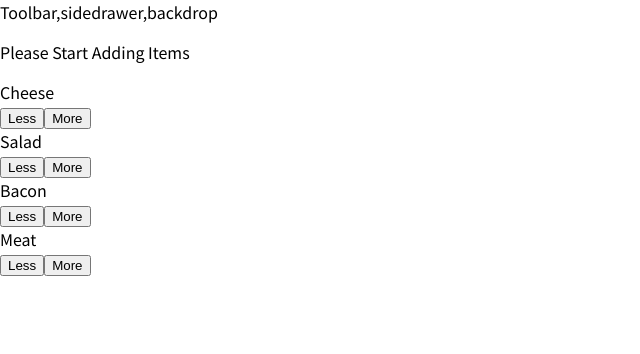
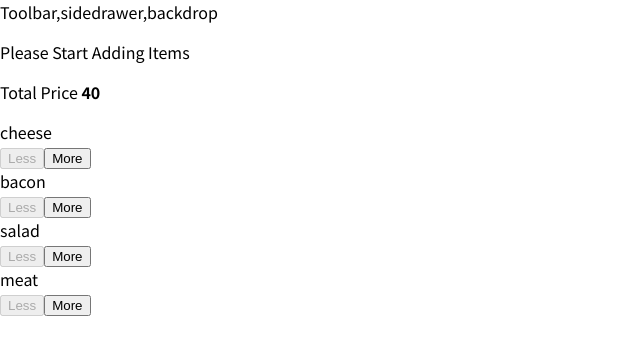
Before and after one commit to cherma/burger, a React app: page / in a window 1280 px wide. Shown: the top 354 px of the page, without its empty margins (0-640 px from the left). Built offline with nearby package versions, Linux system fonts and the light colour scheme.

Commit message:
updating price

```diff
--- a/src/Components/Burger/BuildControls/BuildControl/BuildControl.js
+++ b/src/Components/Burger/BuildControls/BuildControl/BuildControl.js
@@ -1,11 +1,17 @@
 import React from 'react';
 import classes from './BuildControl.css';
 
-const BuildControl = (props) => (
+const BuildControl = ({label,count,quantityHandler}) => {
+    const countHandler = (type) => {
+         count = (type===1) ? count + 1 : count - 1
+         quantityHandler(label,count)
+    }
+    return (
     <div className={classes.BuildControl}>
-       <div className={classes.label}>{props.label}</div>
-       <button className={classes.less}>Less</button>
-       <button className={classes.more} onClick={props.add}>More</button>
+       <div className={classes.label}>{label}</div>
+       <button className={classes.less} disabled={count===0} onClick={()=>countHandler(0)}>Less</button>
+       <button className={classes.more} onClick={()=>countHandler(1)}>More</button>
     </div>
 );
+}
 export default BuildControl;
--- a/src/Components/Burger/BuildControls/BuildControls.css
+++ b/src/Components/Burger/BuildControls/BuildControls.css
@@ -8,3 +8,7 @@
   margin: auto;
   padding: 5px 2px;
 }
+.BuildControls price{
+  margin-left: auto;
+  margin-right: auto;
+}
--- a/src/Components/Burger/BuildControls/BuildControls.js
+++ b/src/Components/Burger/BuildControls/BuildControls.js
@@ -2,20 +2,21 @@ import React from 'react';
 import BuildControl from './BuildControl/BuildControl';
 import classes from './BuildControls.css';
 
-const control =[
-  {label:"Cheese",type:"cheese"},
-  {label:"Salad" ,type:"salad"},
-  {label:"Bacon" ,type:"bacon"},
-  {label:"Meat",type:"meat"}
-]
-
-const BuildControls =  (props) => (
+const BuildControls = (props) => {
+  const keys = Object.keys(props.ingredients)
+  return (
   <div className={classes.BuildControls}>
+    <p className={classes.price}>Total Price <strong>{props.price}</strong></p>
     {
-      control.map((ctrl,i)=>
-      <BuildControl key={ctrl.label+i} label={ctrl.label} add={()=>props.addIngredientHandler(ctrl.type)}/>)
+      keys.map((item)=>
+      <BuildControl
+         key={item}
+         label={item}
+         count={props.ingredients[item]}
+         quantityHandler={props.quantityHandler}/>)
     }
   </div>
-);
+  );
+}
 
 export default BuildControls;
--- a/src/Containers/BurgerBuilder/BurgerBuilder.js
+++ b/src/Containers/BurgerBuilder/BurgerBuilder.js
@@ -3,11 +3,8 @@ import Aux from '../../hoc/Aux';
 import Burger from '../../Components/Burger/Burger';
 import BuildControls from '../../Components/Burger/BuildControls/BuildControls';
 
-const INGREDIENT_PRICE  = {
-  cheese : 15,
-  bacon : 40,
-  salad : 25,
-  meat : 40 }
+const INGREDIENT_PRICE  = [15,40,25,40]//[cheese,bacon,salad,meat]
+
 class BurgerBuilder extends React.Component{
   state = {
     ingredients : {
@@ -18,24 +15,28 @@ class BurgerBuilder extends React.Component{
     } ,
     totalPrice : 40
   }
-  addIngredientHandler = (type) => {
-    const oldCount = this.state.ingredients[type]
-    const updatedIngredients = {...this.state.ingredients}
-    const updatedCount = oldCount + 1;
-    updatedIngredients[type] = updatedCount;
-    const priceAddition = INGREDIENT_PRICE[type]
-    const oldPrice = this.state.totalPrice
-    const updatePrice = oldPrice + priceAddition;
-    this.setState({ingredients:updatedIngredients,totalPrice:updatePrice})
-  };
-  removeIngredientHandler = (type) => {
-    conts
+  quantityHandler = (src,count) =>{
+    const newState = {...this.state.ingredients}
+    newState[src] = count;
+
+    let price = 0
+      const keys = Object.keys(newState)
+      keys.map((item,i) =>  price=price+(newState[item]*INGREDIENT_PRICE[i]))
+      this.setState({totalPrice:40+price,ingredients:newState})
   }
+
   render(){
+
+
+
     return(
       <Aux>
+
         <Burger ingredients={this.state.ingredients}/>
-        <BuildControls addIngredientHandler={this.addIngredientHandler}/>
+        <BuildControls
+           ingredients={this.state.ingredients}
+           quantityHandler={this.quantityHandler}
+           price={this.state.totalPrice}/>
       </Aux>
     );
   }
```
